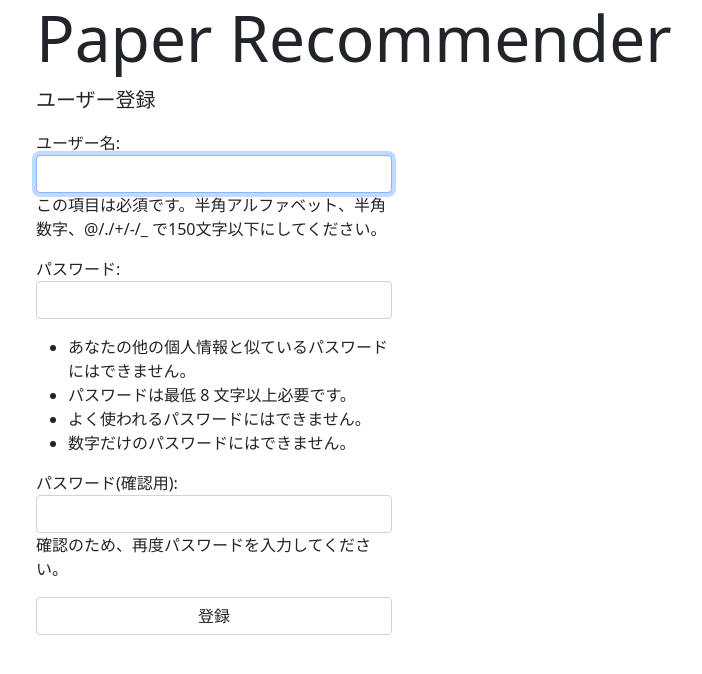
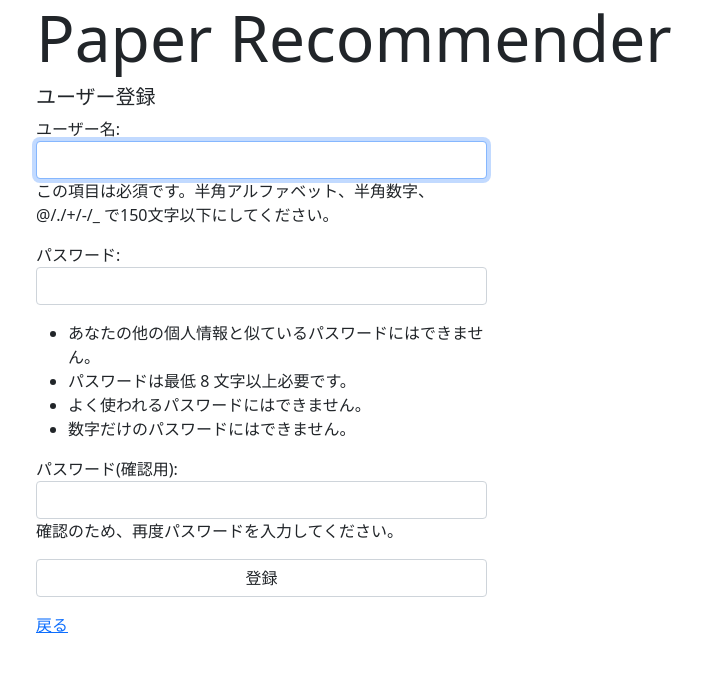
Before and after one commit to kzkadc/paper-recommender, a Django app: page /user/signup in a window 1280 px wide. Shown: the top 674 px of the page, without its empty margins (46-748 px from the left). Run offline with Django 4.2, Linux system fonts and the light colour scheme; parts of the project's set-up code (start-up, migrations or seed data) failed here and were passed over.

Commit message:
small modification for templates

```diff
--- a/recommend/templates/main_menu.html
+++ b/recommend/templates/main_menu.html
@@ -43,7 +43,7 @@
         <div class="container mt-5">
             <h2 class="lead">お気に入り論文</h2>
             <div class="row border">
-                <h2 class="lead">論文の追加</h2>
+                <h3 class="lead">論文の追加</h3>
                 <form method="post" action="">
                     {% csrf_token %}
                     {{form.as_p}}
--- a/user/templates/login.html
+++ b/user/templates/login.html
@@ -11,12 +11,12 @@
     <div class="container">
 
         <h1 class="display-3">Paper Recommender</h1>
-        <p class="lead">ログイン</p>
+        <h2 class="lead">ログイン</h2>
         <div class="row">
             {% if message %}
             <p>{{message}}</p>
             {% endif %}
-            <form action="{% url 'user:login' %}" method="post" class="col-4">
+            <form action="{% url 'user:login' %}" method="post" class="col-lg-5">
                 {% csrf_token %}
                 {{form.as_p}}
                 <input type="submit" value="ログイン" class="form-control">
--- a/user/templates/setting.html
+++ b/user/templates/setting.html
@@ -13,9 +13,9 @@
         {% if message %}
         <div class="alert alert-success" role="alert">{{message}}</div>
         {% endif %}
-        <p class="lead">ユーザー情報変更</p>
+        <h2 class="lead">ユーザー情報変更</h2>
         <div class="row">
-            <form action="{% url 'user:setting' %}" method="post" class="col-4">
+            <form action="{% url 'user:setting' %}" method="post" class="col-lg-5">
                 {% csrf_token %}
                 {{form.as_p}}
                 <input type="submit" value="変更" class="form-control">
--- a/user/templates/signup.html
+++ b/user/templates/signup.html
@@ -10,14 +10,15 @@
 <body>
     <div class="container">
         <h1 class="display-3">Paper Recommender</h1>
-        <p class="lead">ユーザー登録</p>
+        <h2 class="lead">ユーザー登録</h2>
         <div class="row">
-            <form action="{% url 'user:signup' %}" method="post" class="col-4">
+            <form action="{% url 'user:signup' %}" method="post" class="col-lg-5">
                 {% csrf_token %}
                 {{form.as_p}}
                 <input type="submit" value="登録" class="form-control">
             </form>
         </div>
+        <div class="row"><a href="{% url 'user:login' %}">戻る</a></div>
 
         <script src="https://cdn.jsdelivr.net/npm/bootstrap@5.0.2/dist/js/bootstrap.bundle.min.js"
             integrity="sha384-MrcW6ZMFYlzcLA8Nl+NtUVF0sA7MsXsP1UyJoMp4YLEuNSfAP+JcXn/tWtIaxVXM"
```
Also changed, not shown: recommend/templates/recommend_list.html (+5 -5 lines).
